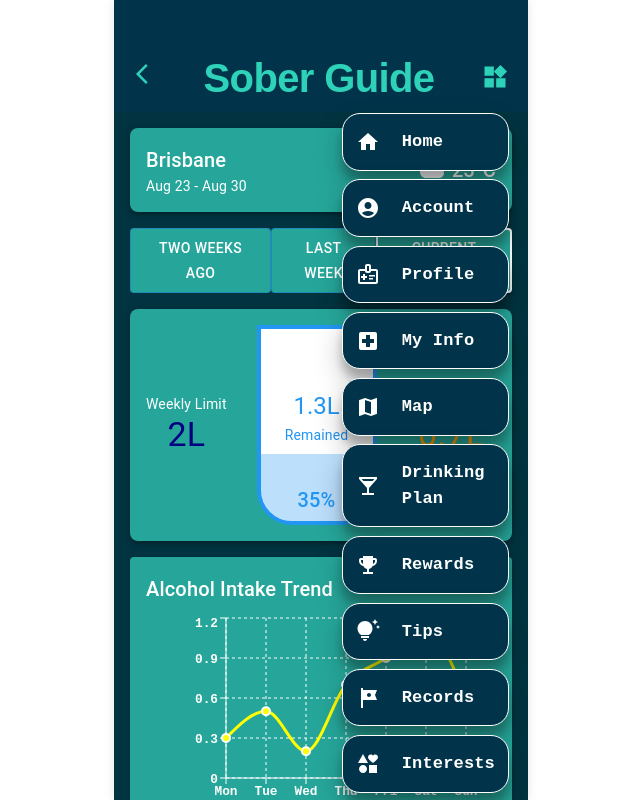
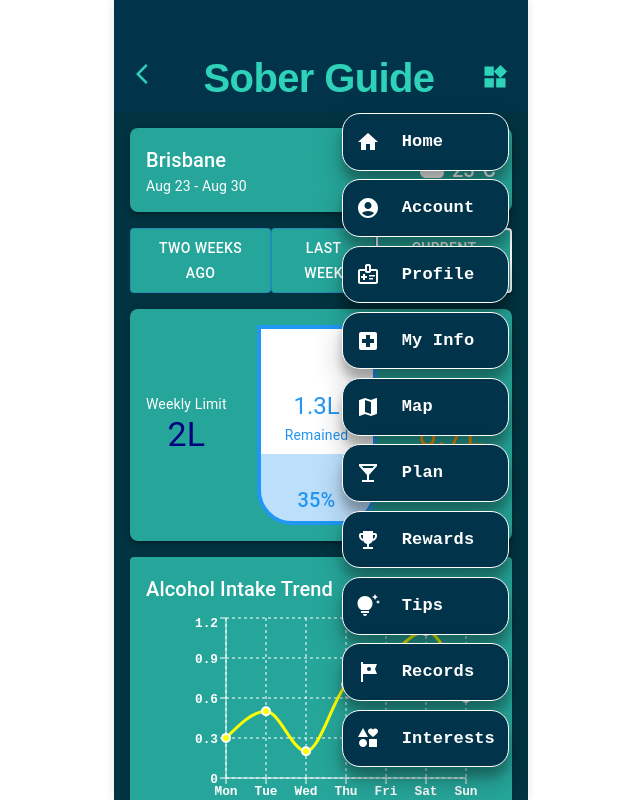
Before and after one commit to New-Designers/sober-guide-react-front-end, a React (Vite) app: page / in a window 1280 px wide. Both pictures are taken after a click on the button 814 px from the left and 77 px from the top of the page. Shown: the whole page, without its empty margins (319-959 px from the left). Built offline with nearby package versions, Linux system fonts and the light colour scheme.

Commit message:
edit nav

```diff
--- a/src/components/NavBar/NavBar.tsx
+++ b/src/components/NavBar/NavBar.tsx
@@ -85,7 +85,7 @@ const NavBar: React.FC = () => {
     { text: 'Profile', icon: <MedicalInformationOutlinedIcon />, path: '/profile' },
     { text: 'My Info', icon: <LocalHospitalIcon />, path: '/my-info' },
     { text: 'Map', icon: <MapIcon />, path: '/map' },
-    { text: 'Drinking Plan', icon: <LocalBarIcon />, path: '/drinking-plan' },
+    { text: 'Plan', icon: <LocalBarIcon />, path: '/drinking-plan' },
     { text: 'Rewards', icon: <EmojiEventsIcon />, path: '/reward' },
     { text: 'Tips', icon: <TipsAndUpdatesIcon />, path: '/tips' },
     { text: 'Records', icon: <TourIcon />, path: '/time-tracking' },
```
